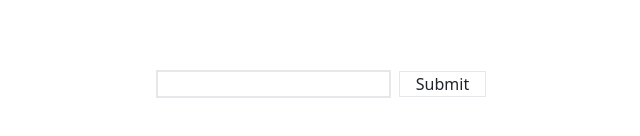
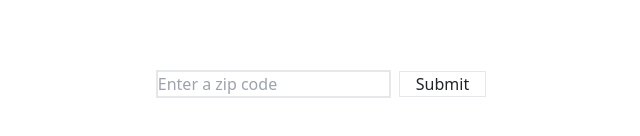
Before and after one commit to derekmarion/react_weather, a React (Vite) app: page / in a window 1280 px wide. Shown: the part 316-452 px from the top of the page, without its empty margins (315-955 px from the left). Built offline with nearby package versions, Linux system fonts and the light colour scheme.

Commit message:
Add placeholder to searchbar

```diff
--- a/components/SearchBar.jsx
+++ b/components/SearchBar.jsx
@@ -20,6 +20,7 @@ function SearchBar (props) {
         type="text"
         value={searchInput}
         onChange={handleInputChange}
+        placeholder='Enter a zip code'
         class='border-2'
         />
         <button type="submit" class='border-1 px-3 m-2'>Submit</button>
```
